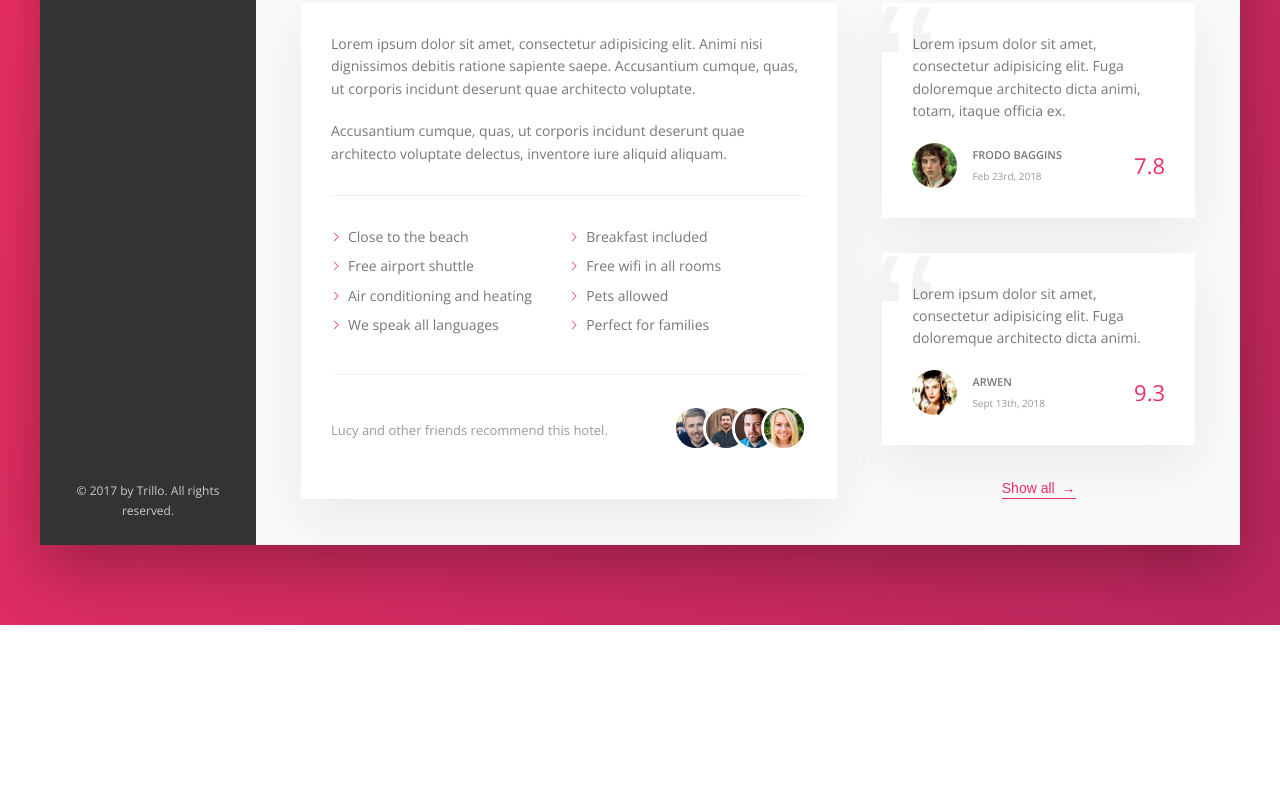
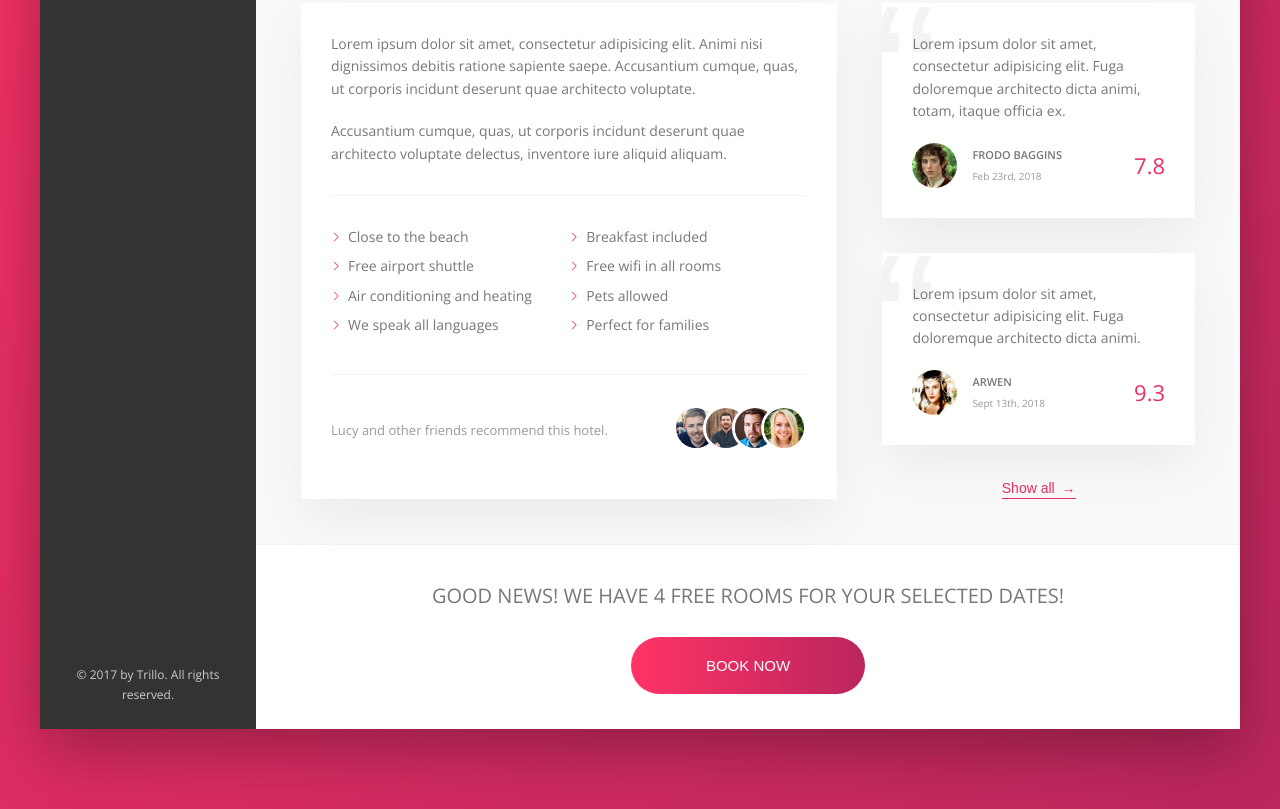
Before and after one commit to nnicolopez/advanced-css-course-TRILLO, a website: page index.html in a window 1280 px wide. Shown: the part 644-1453 px from the top of the page. Before the commit the page ends 1269 px from the top, so only its background shows below. Drawn offline with nearby package versions, Linux system fonts and the light colour scheme.

Commit message:
Finish trillo project

```diff
--- a/index.html
+++ b/index.html
@@ -198,6 +198,17 @@
 
                             <button class="btn-inline">Show all <span>&rarr;</span></button>
                         </div>
+
+                    </div>
+
+                    <div class="cta">
+                        <h2 class="cta__book-now">
+                            Good news! We have 4 free rooms for your selected dates!
+                        </h2>
+                        <button class="btn">
+                            <span class="btn__visible">Book now</span>
+                            <span class="btn__invisible">Only 4 romms left</span>
+                        </button>
                     </div>
                 </main>
             </div>
--- a/sass/_components.scss
+++ b/sass/_components.scss
@@ -428,6 +428,71 @@
 
 
 //////////////////////////////
+// CALL TO ACTION
+.cta {
+    padding: 3.5rem 0;
+    text-align: center;
+
+    &__book-now {
+        font-size: 2rem;
+        font-weight: 300;
+        text-transform: uppercase;
+        margin-bottom: 2.5rem;
+    }
+}
+
+//////////////////////////////
+// BUTTON
+.btn {
+    font-size: 1.5rem;
+    font-weight: 300;
+    text-transform: uppercase;
+    border: none;
+    border-radius: 100px;
+    background-image: linear-gradient(to right, var(--color-primary-light), var(--color-primary-dark));
+    color: #fff;
+    position: relative;
+    overflow: hidden;
+    cursor: pointer;
+
+    & > * {
+        display: inline-block;
+        height: 100%;
+        width: 100%;
+        transition: all .2s;
+
+    }
+
+    &__visible {
+        padding: 2rem 7.5rem;
+    }
+
+    &__invisible {
+        position: absolute;
+        padding: 2rem 0;
+        left: 0;
+        top: -100%;
+    }
+
+    &:hover {
+        background-image: linear-gradient(to right, var(--color-primary-dark), var(--color-primary-light));
+    }
+
+    &:hover &__visible {
+        transform: translateY(100%);
+    }
+
+    &:hover &__invisible {
+        top: 0;
+    }
+
+    &:focus {
+        outline: none;
+        animation: pulsate 1s infinite;
+    }
+}
+
+//////////////////////////////
 // ANIMATIONS
 @keyframes pulsate {
     0% {
```
Also changed, not shown: css/style.css.
